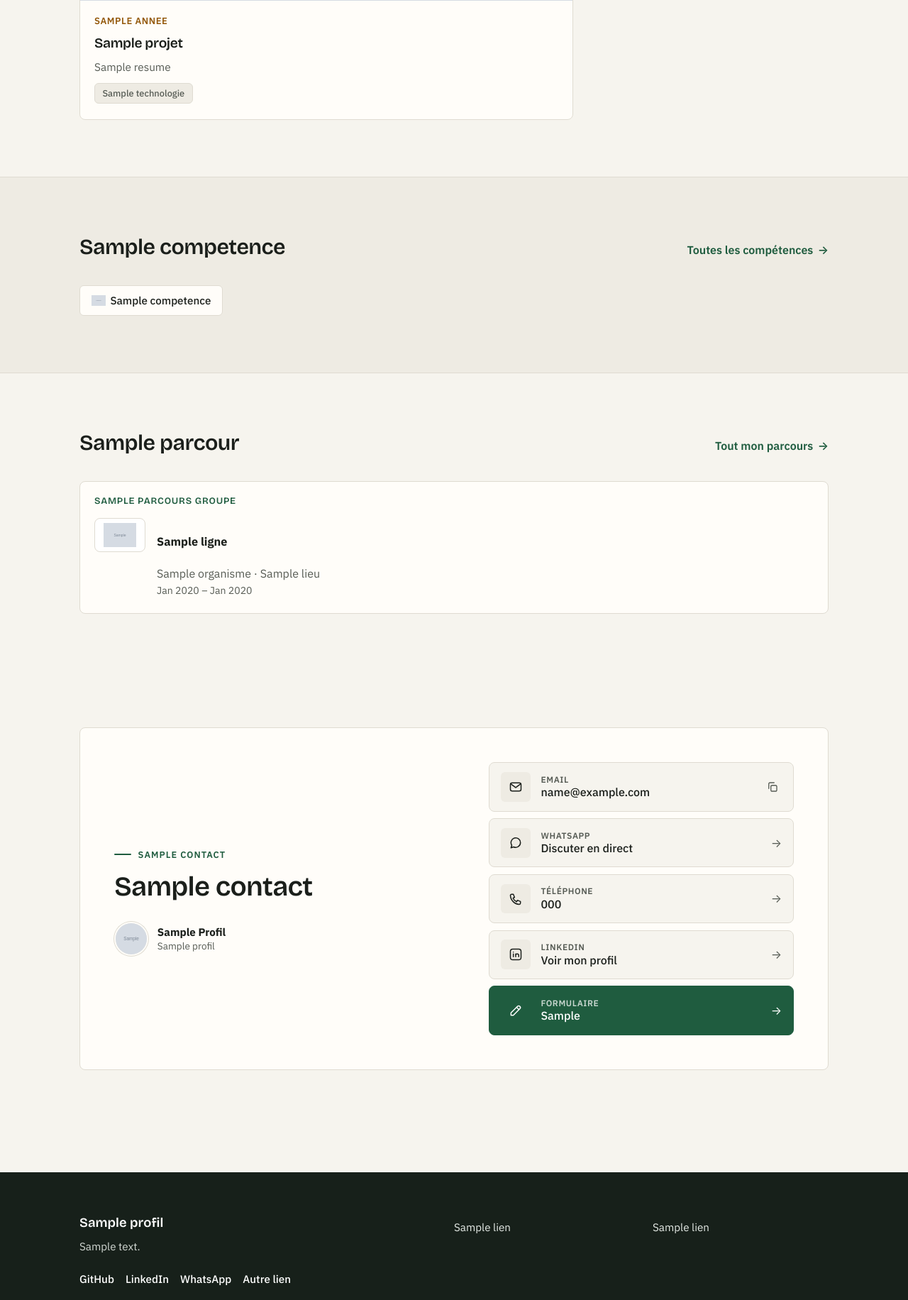
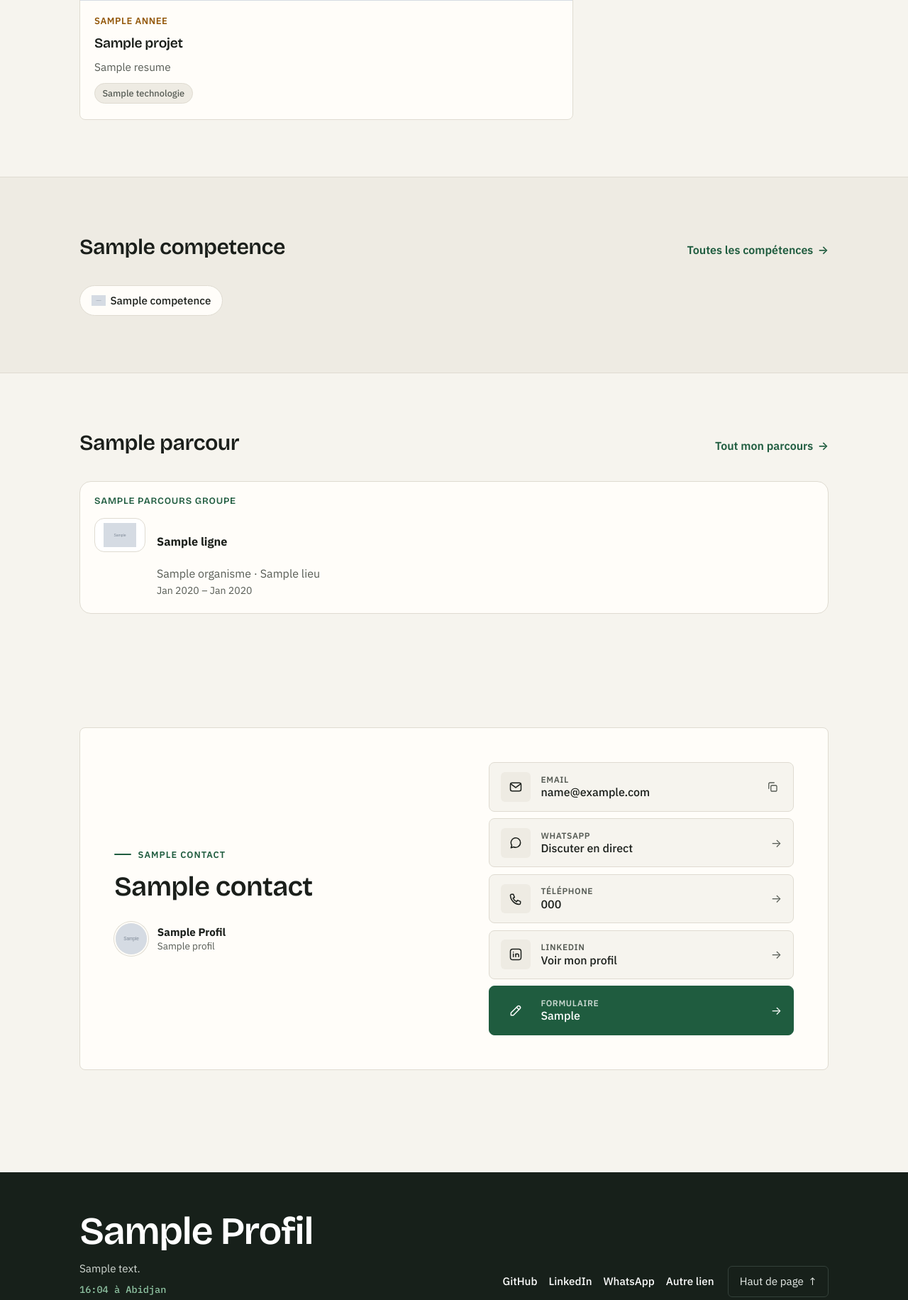
Before and after one commit to 310bsko/Portfolio, a Django app: template templates/accueil.html in a window 1280 px wide. Shown: the part 1093-2925 px from the top of the page at 71% size. Run offline with Django 5.2, Linux system fonts and the light colour scheme; the template is opened without the code that fills it: most values are stand-ins (such as "Sample title", 1, 10 or a date in 2020); grey boxes marked "Sample" are stand-in pictures; parts of the project's set-up code (start-up, migrations or seed data) failed here and were passed over.

Commit message:
Pied de page signature et formes d'avant pour competences et parcours
- Pied de page : nom en grand, phrase, heure d'Abidjan en direct, bouton Haut de page
- Retrait des liens de navigation du pied de page (deja dans l'en-tete)
- Competences et parcours : badges en pilule et cartes arrondies comme avant

Co-Authored-By: Claude Opus 5.5 <noreply@anthropic.com>

```diff
--- a/static/css/site.css
+++ b/static/css/site.css
@@ -244,7 +244,7 @@ a:hover { color: var(--accent-survol); }
 .badges li {
   display: inline-flex; align-items: center; gap: .4rem; padding: .2rem .65rem;
   font-size: .8rem; font-weight: 500; color: var(--secondaire);
-  background: var(--attenue); border: 1px solid var(--bordure); border-radius: var(--rayon-petit);
+  background: var(--attenue); border: 1px solid var(--bordure); border-radius: 999px;
 }
 .badges--grands { gap: .6rem; }
 .badges--grands li { padding: .5rem 1rem; font-size: .95rem; color: var(--texte); background: var(--carte); }
@@ -408,14 +408,14 @@ a:hover { color: var(--accent-survol); }
 .groupe__compte {
   display: inline-grid; place-items: center; min-width: 1.9rem; height: 1.9rem; padding-inline: .5rem;
   font-family: var(--textes); font-size: .85rem; font-weight: 600; letter-spacing: 0;
-  color: var(--accent); background: var(--accent-pale); border: 1px solid var(--accent-bord); border-radius: var(--rayon-petit);
+  color: var(--accent); background: var(--accent-pale); border: 1px solid var(--accent-bord); border-radius: 999px;
 }
 .competences { display: grid; gap: 1rem; grid-template-columns: repeat(auto-fill, minmax(min(100%, 260px), 1fr)); }
 .competence {
   display: flex; align-items: center; gap: 1rem; padding: 1rem 1.1rem;
-  background: var(--carte); border: 1px solid var(--bordure); border-radius: var(--rayon);
+  background: var(--carte); border: 1px solid var(--bordure); border-radius: 16px;
 }
-.competence:hover { border-color: var(--accent-bord); }
+.competence:hover { border-color: var(--accent-bord); box-shadow: var(--ombre); }
 @media (prefers-reduced-motion: no-preference) {
   .competence { transition: border-color var(--duree) var(--courbe), box-shadow var(--duree) var(--courbe), transform var(--duree) var(--courbe); }
   .competence:hover { transform: translateY(-2px); }
@@ -424,14 +424,14 @@ a:hover { color: var(--accent-survol); }
 .competence__icone {
   /* Pastille plus large que haute : les logos horizontaux (Spark, Hadoop…) gardent une taille lisible. */
   display: flex; align-items: center; justify-content: center; flex: none; width: 88px; height: 60px; padding: 10px;
-  background: #fff; border: 1px solid var(--bordure); border-radius: var(--rayon);
+  background: #fff; border: 1px solid var(--bordure); border-radius: 14px;
 }
 .competence__icone--initiale { font-family: var(--titres); font-size: 1.4rem; font-weight: 650; color: var(--accent); background: var(--accent-pale); border-color: var(--accent-bord); }
 .competence__corps { display: grid; justify-items: start; gap: .35rem; min-width: 0; }
 .competence__nom { font-size: 1.05rem; font-weight: 600; line-height: 1.3; }
 .competence__projets { font-size: .88rem; color: var(--secondaire); }
 .competence__projets a { display: inline-block; padding-block: .2rem; }
-.niveau { padding: .1rem .55rem; font-size: .75rem; font-weight: 600; color: var(--secondaire); background: var(--attenue); border: 1px solid var(--bordure); border-radius: var(--rayon-petit); }
+.niveau { padding: .1rem .55rem; font-size: .75rem; font-weight: 600; color: var(--secondaire); background: var(--attenue); border: 1px solid var(--bordure); border-radius: 999px; }
 .niveau--maitrise { color: var(--accent); background: var(--accent-pale); border-color: var(--accent-bord); }
 
 /* ---------- Parcours (frise) ---------- */
@@ -447,7 +447,7 @@ a:hover { color: var(--accent-survol); }
 /* Même pastille que les compétences : les logos d'école, souvent larges, restent lisibles. */
 .frise__logo {
   display: flex; align-items: center; justify-content: center; flex: none; width: 112px; height: 64px; padding: 6px;
-  background: #fff; border: 1px solid var(--bordure); border-radius: var(--rayon);
+  background: #fff; border: 1px solid var(--bordure); border-radius: 14px;
 }
 .frise__logo img, .competence__icone img { width: 100%; height: 100%; min-height: 0; object-fit: contain; }
 .frise__tete h3 { font-size: 1.2rem; }
@@ -461,7 +461,7 @@ a:hover { color: var(--accent-survol); }
 .apercu-parcours { display: grid; gap: 1rem; grid-template-columns: repeat(auto-fit, minmax(min(100%, 300px), 1fr)); }
 .apercu-parcours__famille {
   display: grid; align-content: start; gap: 1rem; padding: 1.25rem;
-  background: var(--carte); border: 1px solid var(--bordure); border-radius: var(--rayon);
+  background: var(--carte); border: 1px solid var(--bordure); border-radius: 16px;
 }
 .apercu-parcours__titre {
   font-size: .82rem; font-weight: 600; letter-spacing: .06em; text-transform: uppercase; color: var(--accent);
@@ -583,16 +583,26 @@ a:hover { color: var(--accent-survol); }
 .pied { margin-top: clamp(2rem, 6vw, 4rem); padding-top: clamp(2.5rem, 6vw, 3.5rem); background: var(--pied); color: #D3D9D4; font-size: .95rem; }
 .pied a { color: #E7ECE8; text-decoration: none; }
 .pied a:hover { color: #fff; text-decoration: underline; }
-.pied__grille { display: grid; gap: 2rem; }
-@media (min-width: 700px) { .pied__grille { grid-template-columns: minmax(0, 2fr) minmax(0, 1fr) minmax(0, 1fr); } }
-.pied__nom { font-family: var(--titres); font-size: 1.15rem; font-weight: 600; color: #fff; margin-bottom: .35rem; }
-.pied__liens { display: grid; }
-.pied__liens a { display: inline-flex; align-items: center; min-height: 44px; }
+/* Signature : le nom en grand, une phrase, l'heure qu'il est à Abidjan */
+.pied__signature { display: flex; flex-wrap: wrap; align-items: flex-end; justify-content: space-between; gap: 1.5rem 2.5rem; }
+.pied__nom { font-family: var(--titres); font-size: clamp(2.1rem, 6vw, 3.4rem); font-weight: 600; line-height: 1; letter-spacing: -.03em; color: #fff; }
+.pied__texte { margin-top: .8rem; }
+.pied__heure { margin-top: .35rem; font-family: var(--chiffres); font-size: .85rem; color: #8FC3A2; font-variant-numeric: tabular-nums; }
+.pied__actions { display: flex; flex-wrap: wrap; align-items: center; gap: .5rem 1.25rem; }
+.pied__actions .reseaux { margin-top: 0; }
 .reseaux--pied a { color: #fff; }
+.pied a.pied__remonter {
+  display: inline-flex; align-items: center; gap: .4rem; min-height: 44px; padding: 0 .95rem;
+  border: 1px solid #34413A; border-radius: var(--rayon-petit);
+  transition: border-color var(--duree) var(--courbe);
+}
+.pied a.pied__remonter:hover { border-color: #5B6E62; text-decoration: none; }
 .pied__bas {
-  display: flex; flex-wrap: wrap; justify-content: space-between; gap: .25rem 1.5rem;
-  margin-top: 2rem; padding-block: 1.25rem; border-top: 1px solid #34413A; font-size: .88rem; color: #A7B0A9;
+  display: flex; flex-wrap: wrap; align-items: center; justify-content: space-between; gap: .25rem 1.5rem;
+  margin-top: clamp(1.75rem, 5vw, 2.75rem); padding-block: .75rem; border-top: 1px solid #34413A; font-size: .88rem; color: #A7B0A9;
 }
+.pied__legal { display: flex; flex-wrap: wrap; gap: 0 1.25rem; }
+.pied__legal a { display: inline-flex; align-items: center; min-height: 44px; color: #A7B0A9; }
 
 /* ---------- Motion design ----------
    Uniquement l'opacité et les transformations. Tout ce bloc est ignoré si le visiteur
--- a/static/js/site.js
+++ b/static/js/site.js
@@ -29,6 +29,23 @@
       }
     }
     setTimeout(taper, 450);
+  });
+
+  /* Heure locale en direct dans le pied de page (fuseau donné par data-heure-locale) */
+  document.querySelectorAll("[data-heure-locale]").forEach(function (zone) {
+    var cible = zone.querySelector("span");
+    var format;
+    try {
+      format = new Intl.DateTimeFormat("fr-FR", { hour: "2-digit", minute: "2-digit", timeZone: zone.dataset.heureLocale });
+    } catch (erreur) {
+      return; // fuseau inconnu du navigateur : la ligne reste masquée
+    }
+    function mettreAJour() {
+      cible.textContent = format.format(new Date());
+    }
+    mettreAJour();
+    zone.hidden = false;
+    setInterval(mettreAJour, 30000);
   });
 
   /* Copie d'une adresse en un clic (section contact) */
--- a/templates/base.html
+++ b/templates/base.html
@@ -47,29 +47,28 @@
   </main>
 
   <footer class="pied">
-    <div class="conteneur pied__grille">
+    <div class="conteneur pied__signature">
       <div>
-        <p class="pied__nom" translate="no">{{ profil.nom_complet }}</p>
-        {% if parametres.pied_texte %}<p>{{ parametres.pied_texte }}</p>{% endif %}
+        <p class="pied__nom" translate="no">{{ profil.nom_complet|title }}</p>
+        {% firstof parametres.pied_texte profil.titre as texte_pied %}{% if texte_pied %}<p class="pied__texte">{{ texte_pied }}</p>{% endif %}
+        {# Heure locale en direct, affichée par site.js (masquée sans script) #}
+        <p class="pied__heure" data-heure-locale="Africa/Abidjan" hidden><span></span> à Abidjan</p>
+      </div>
+      <div class="pied__actions">
         {% include "_reseaux.html" with classe="reseaux reseaux--pied" %}
+        <a class="pied__remonter" href="#top">Haut de page <span aria-hidden="true">↑</span></a>
       </div>
-      <nav aria-label="Pied de page">
-        <ul class="pied__liens">
-          {% for lien in menu %}<li><a href="{{ lien.get_absolute_url }}">{{ lien.titre }}</a></li>
-          {% endfor %}
-        </ul>
-      </nav>
+    </div>
+    <div class="conteneur pied__bas">
+      <p>© {{ copyright_annees }} <span translate="no">{{ profil.nom_complet|title }}</span></p>
       {% if pages_pied %}
       <nav aria-label="Informations légales">
-        <ul class="pied__liens">
+        <ul class="pied__legal">
           {% for lien in pages_pied %}<li><a href="{{ lien.get_absolute_url }}">{{ lien.titre }}</a></li>
           {% endfor %}
         </ul>
       </nav>
       {% endif %}
-    </div>
-    <div class="conteneur pied__bas">
-      <p>© {{ copyright_annees }} <span translate="no">{{ profil.nom_complet }}</span></p>
       {% if parametres.mention_technique %}<p>{{ parametres.mention_technique }}</p>{% endif %}
     </div>
   </footer>
```
